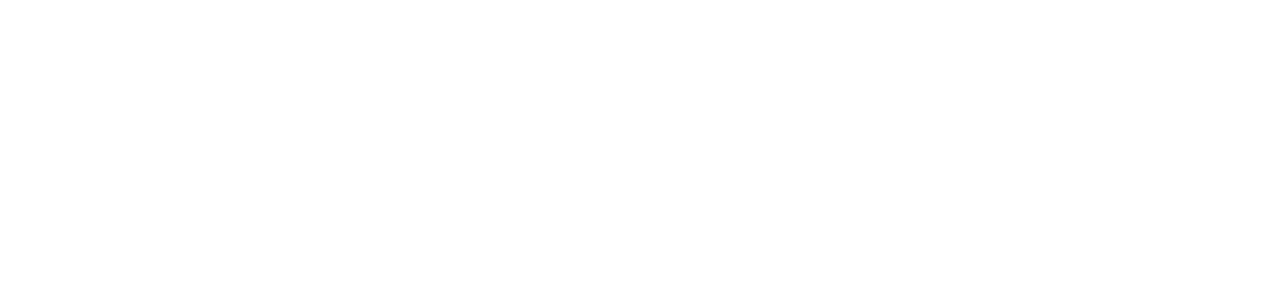
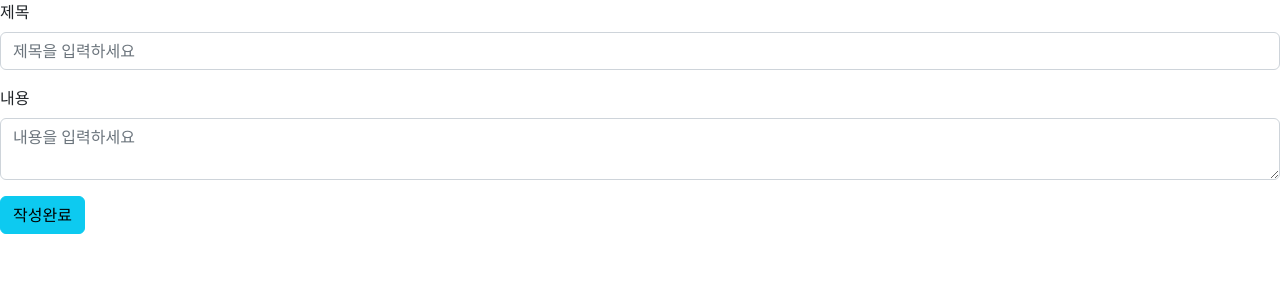
Before and after one commit to teikim98/nodejs-mySqlBoard, a React (Create React App) app: page /update/1 in a window 1280 px wide. Before the commit this address had no page. Shown: the top 300 px of the page. Built offline with nearby package versions, Linux system fonts and the light colour scheme; no server answers.

Commit message:
update box inherit needed

```diff
--- a/src/App.tsx
+++ b/src/App.tsx
@@ -3,6 +3,7 @@ import BoardList from "./BoardList";
 import Write from "./Write";
 import { Route, Routes } from "react-router-dom";
 import BoardDetail from "./BoardDetail";
+import Update from "./Update";
 
 function App() {
   return (
@@ -10,7 +11,7 @@ function App() {
       <Routes>
         <Route path="/" element={<BoardList />}></Route>
         <Route path="/write" element={<Write />}></Route>
-        <Route path="/detail" element={<BoardDetail />}></Route>
+        <Route path="/update/:id" element={<Update />}></Route>
         <Route path="/detail/:id" element={<BoardDetail />}></Route>
       </Routes>
     </>
--- a/src/BoardDetail.tsx
+++ b/src/BoardDetail.tsx
@@ -1,7 +1,8 @@
+import { Link, useParams } from "react-router-dom";
+import { useEffect, useState } from "react";
 
-import { useParams } from "react-router-dom";
-import { useEffect, useState } from "react";
 import axios from "axios";
+import Button from "react-bootstrap/Button";
 
 interface BoardType {
     BOARD_ID: number,
@@ -16,9 +17,7 @@ interface BoardType {
 function BoardDetail() {
 
     const [board, setBoard] = useState<BoardType[]>([]);
-
     const { id } = useParams();
-
     const numberId = Number(id);
 
     useEffect(() => {
@@ -34,21 +33,21 @@ function BoardDetail() {
         console.log("loading over!");
     }, []);
 
-
-
     const DetailId = (did: BoardType) => {
         return (did.BOARD_ID === numberId);
     }
 
     const detailInside = board.find(DetailId);
-
     console.log(detailInside);
 
     return (
         <div>
-            detail
+            <h2>{detailInside?.BOARD_TITLE}</h2>
+            <div>
+                {detailInside?.BOARD_CONTENT}
+            </div>
+            <Button variant="secondary"><Link to='/update/1'>수정하기</Link></Button>
         </div>
     );
 }
-
 export default BoardDetail;
--- a/src/BoardList.tsx
+++ b/src/BoardList.tsx
@@ -13,9 +13,7 @@ interface BoardType {
 
 function BoardList(props: any) {
     const [error, setError] = useState<any>();
-    const [boardList, setBoardList] = useState<any[]>([]);
-    const [checkList, setCheckList] = useState<any>();
-    const [modify, setModify] = useState(false);
+    const [boardList, setBoardList] = useState<BoardType[]>([])
 
 
     useEffect(() => {
@@ -33,7 +31,10 @@ function BoardList(props: any) {
         console.log("loading over!");
     }, []);
 
+
     if (error) return <div>에러</div>;
+
+
 
 
 
@@ -43,7 +44,6 @@ function BoardList(props: any) {
             <Table striped bordered hover>
                 <thead>
                     <tr>
-                        <th>선택</th>
                         <th>번호</th>
                         <th>제목</th>
                         <th>작성자</th>
@@ -73,12 +73,10 @@ function BoardList(props: any) {
 
 
 }
+
 const Board = ({ id, title, registerId, registerDate }: BoardType) => {
     return (
         <tr>
-            <td>
-                <input type="checkbox"></input>
-            </td>
             <td>{id}</td>
             <td><Link to={`/detail/${id}`}>{title}</Link></td>
             <td>{registerId}</td>
--- /dev/null
+++ b/src/Update.tsx
@@ -0,0 +1,90 @@
+import Form from "react-bootstrap/Form";
+import Button from "react-bootstrap/Button";
+import Axios from "axios";
+import { useState, useEffect } from "react";
+import { useNavigate, useParams } from 'react-router-dom';
+import axios from "axios";
+
+interface BoardType {
+    BOARD_ID: number,
+    BOARD_TITLE: string,
+    BOARD_CONTENT: string,
+    REGISTER_ID: string,
+    REGISTER_DATE: string,
+    UPDATER_ID: null,
+    UPDATER_DATE: string
+}
+
+function Update() {
+
+    const [board, setBoard] = useState<BoardType[]>([]);
+    const [title, setTitle] = useState('');
+    const [content, setContent] = useState("");
+    const navigate = useNavigate();
+
+    const { id } = useParams();
+    const numberId = Number(id);
+
+    useEffect(() => {
+        const fetchData = async () => {
+            try {
+                const response = await axios.get("http://localhost:8000/detail");
+                setBoard(response.data);
+            } catch (e) {
+            }
+        };
+        fetchData();
+        console.log("loading over!");
+    }, []);
+
+
+    const update = () => {
+        Axios.post("http://localhost:8000/update", {
+            title: title,
+            content: content,
+        })
+            .then((res) => {
+                alert('글수정 완료!');
+                navigate('/');
+                console.log(res);
+            })
+            .catch((e) => {
+                console.error(e);
+            });
+    };
+
+    const DetailId = (did: BoardType) => {
+        return (did.BOARD_ID === numberId);
+    }
+    const detailInside = board.find(DetailId);
+
+
+    const handleChangeTitle = (e: any) => {
+        setTitle(e.target.value);
+    }
+    const handleChangeContent = (e: any) => {
+        setContent(e.target.value);
+    }
+
+
+
+
+
+    return (
+        <>
+            <Form.Group className="mb-3" controlId="exampleForm.ControlInput1">
+                <Form.Label>제목</Form.Label>
+                <Form.Control type="text" onChange={handleChangeTitle} placeholder="제목을 입력하세요" value={title} />
+            </Form.Group>
+            <Form.Group className="mb-3" controlId="exampleForm.ControlTextarea1">
+                <Form.Label>내용</Form.Label>
+                <Form.Control as="textarea" onChange={handleChangeContent} placeholder="내용을 입력하세요" value={content} />
+            </Form.Group>
+            <Button variant="info" onClick={update}>
+                작성완료
+            </Button>
+        </>
+    );
+}
+
+export default Update;
--- a/src/Write.tsx
+++ b/src/Write.tsx
@@ -8,7 +8,6 @@ import { useNavigate } from 'react-router-dom';
 
 function Write() {
 
-    const [isModify, setisModify] = useState(true);
     const [title, setTitle] = useState("");
     const [content, setContent] = useState("");
     const navigate = useNavigate();
@@ -29,20 +28,6 @@ function Write() {
             });
     };
 
-    const update = () => {
-        Axios.post("http://localhost:8000/update", {
-            title: title,
-            content: content,
-        })
-            .then((res) => {
-                alert('글수정 완료!');
-                navigate('/');
-                console.log(res);
-            })
-            .catch((e) => {
-                console.error(e);
-            });
-    };
 
     const handleChangeTitle = (e: any) => {
         console.log(e.target.value);
@@ -67,7 +52,7 @@ function Write() {
                 <Form.Label>내용</Form.Label>
                 <Form.Control as="textarea" onChange={handleChangeContent} placeholder="내용을 입력하세요" />
             </Form.Group>
-            <Button variant="info" onClick={isModify ? write : update}>
+            <Button variant="info" onClick={write}>
                 작성완료
             </Button>
         </>
```
